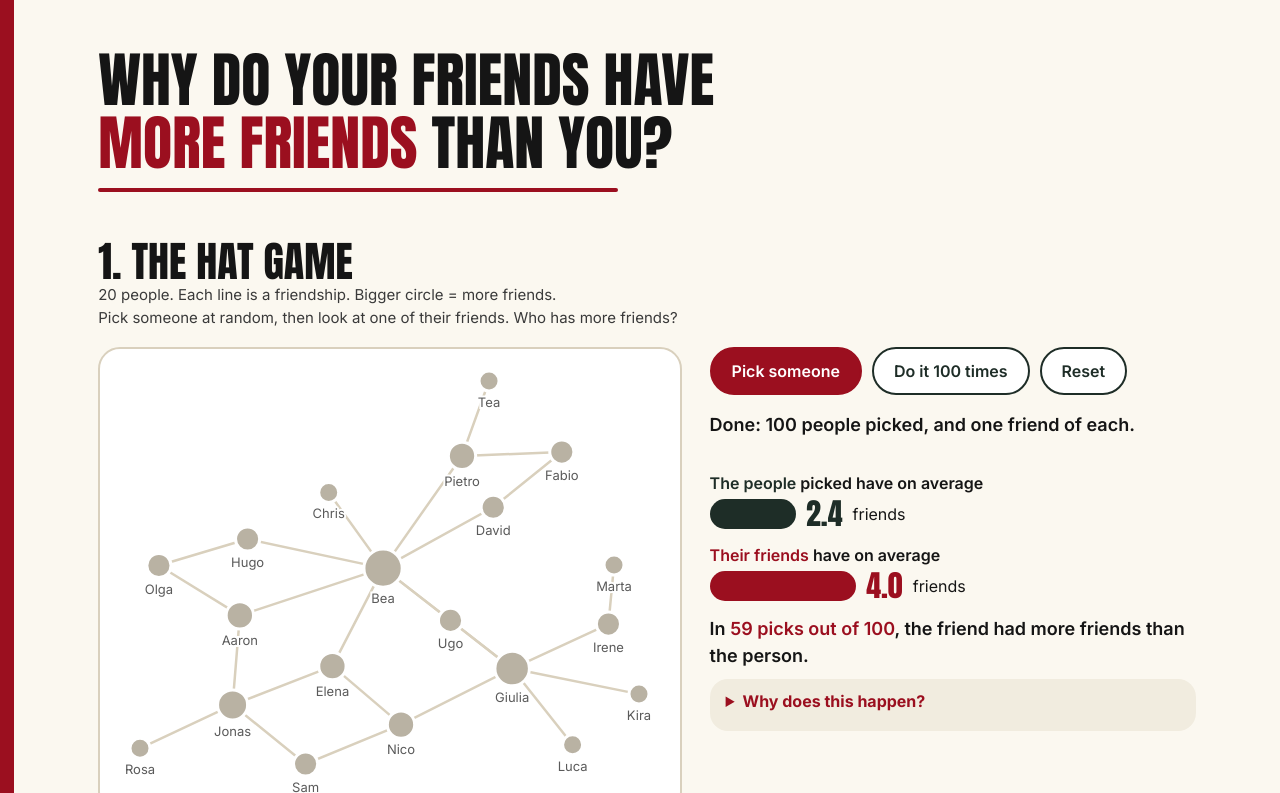
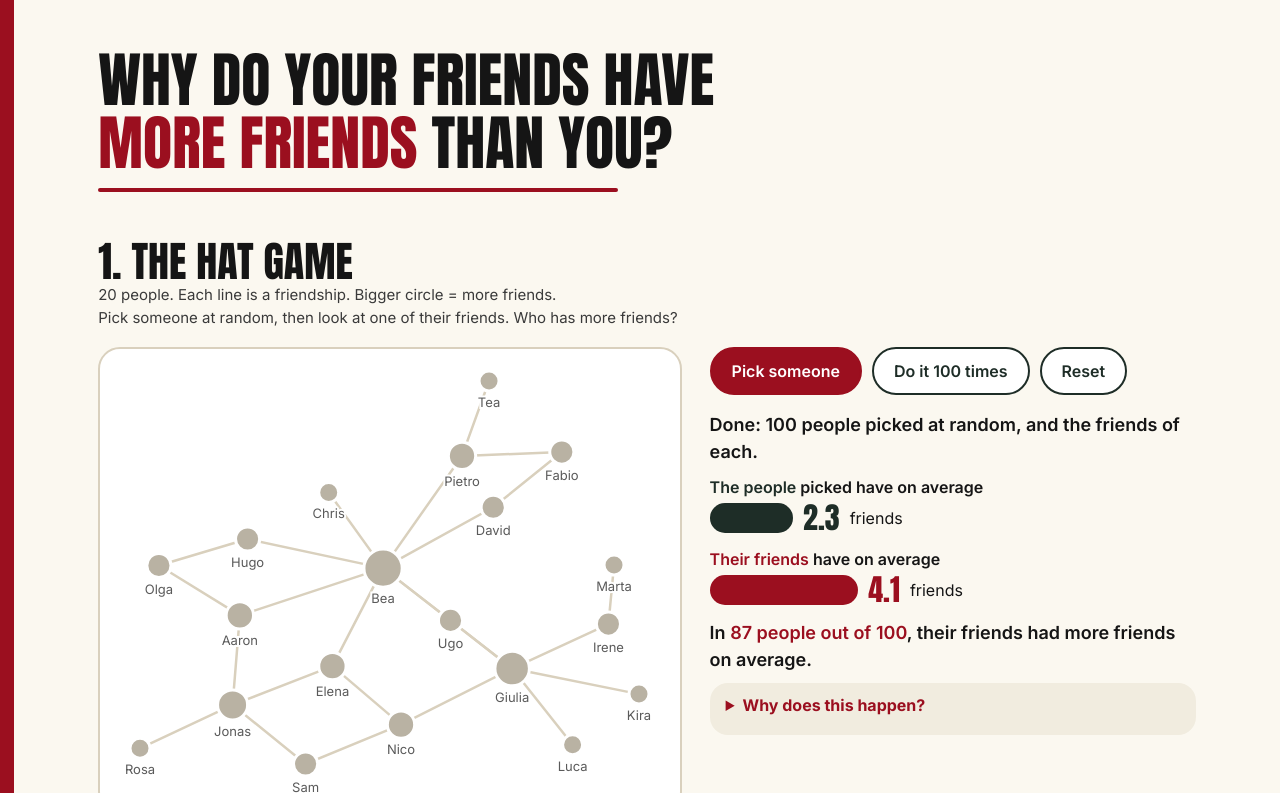
Before and after one commit to gaiamar2003-cmd/FriendshipParadox, a plain HTML site: page index.html in a window 1280 px wide. Both pictures are taken after a click on the button "Do it 100 times". Shown: the top 793 px of the page. Drawn offline with Linux system fonts and the light colour scheme.

Commit message:
Add files via upload

```diff
--- a/index.html
+++ b/index.html
@@ -140,15 +140,15 @@ const net=$("net");
 function drawNet(){
   const W=net.clientWidth,H=net.clientHeight,pad=40,X=a=>pad+a.x*(W-2*pad),Y=a=>pad*0.8+a.y*(H-2*pad);
   let s="";
-  const nP=selP>=0?adj[selP]:new Set(),nF=selF>=0?adj[selF]:new Set();
-  const eCol=(i,j)=>{if((i===selP&&j===selF)||(j===selP&&i===selF))return[RED,6];if(i===selF||j===selF)return[RED,4];if(i===selP||j===selP)return[GREEN,4];return[LINE,2.5];};
+  const nP=selP>=0?adj[selP]:new Set();
+  const eCol=(i,j)=>{if((i===selP&&j===selF)||(j===selP&&i===selF))return[RED,6];if(i===selP||j===selP)return[GREEN,4];return[LINE,2.5];};
   const ord=[...edges].sort((a,b)=>eCol(...a)[1]-eCol(...b)[1]);
   for(const [i,j] of ord){const [c,w]=eCol(i,j);
     s+=`<line x1="${X(nodes[i])}" y1="${Y(nodes[i])}" x2="${X(nodes[j])}" y2="${Y(nodes[j])}" stroke="${c}" stroke-width="${w}" stroke-linecap="round"/>`;}
   nodes.forEach((a,i)=>{const r=5+Math.sqrt(deg(i))*5,c=i===selP?GREEN:(i===selF?RED:"#b9b2a3"),big=i===selP||i===selF;
-    const inP=!big&&nP.has(i),inF=!big&&nF.has(i);
-    s+=`<circle cx="${X(a)}" cy="${Y(a)}" r="${big?r+5:r}" fill="${c}" stroke="${inP?GREEN:(inF?RED:"#fff")}" stroke-width="${inP||inF?4:3}"/>`;
-    if(inP&&inF)s+=`<circle cx="${X(a)}" cy="${Y(a)}" r="${r+5}" fill="none" stroke="${RED}" stroke-width="3"/>`;});
+    const inP=!big&&nP.has(i);
+    s+=`<circle cx="${X(a)}" cy="${Y(a)}" r="${big?r+5:r}" fill="${c}" stroke="${inP?GREEN:"#fff"}" stroke-width="${inP?4:3}"/>`;
+    if(inP||(big&&selP>=0))s+=`<text x="${X(a)}" y="${Y(a)+4.5}" text-anchor="middle" style="font:700 13px Inter,Arial,sans-serif;fill:${big?"#fff":RED};pointer-events:none">${deg(i)}</text>`;});
   nodes.forEach((a,i)=>{const r=5+Math.sqrt(deg(i))*5,big=i===selP||i===selF;
     s+=`<text x="${X(a)}" y="${Y(a)+r+(big?20:16)}" text-anchor="middle" style="font:${big?700:400} ${big?15:13}px Inter,Arial,sans-serif;fill:${i===selP?GREEN:(i===selF?RED:"#5a5a5a")};paint-order:stroke;stroke:#fff;stroke-width:4px">${names[i]}</text>`;});
   net.innerHTML=s;
@@ -156,7 +156,7 @@ function drawNet(){
 const roNet=new ResizeObserver(drawNet);roNet.observe(net);
 const avg=a=>a.length?a.reduce((x,y)=>x+y,0)/a.length:0;
 const maxDeg=Math.max(...adj.map(x=>x.size));
-function pickOne(who){const p=who>=0?who:Math.floor(Math.random()*N1),nb=[...adj[p]],f=nb[Math.floor(Math.random()*nb.length)];pk.p.push(deg(p));pk.f.push(deg(f));if(deg(f)>deg(p))pk.win++;return [p,f];}
+function pickOne(who){const p=who>=0?who:Math.floor(Math.random()*N1),f=fAvg(p);pk.p.push(deg(p));pk.f.push(f);if(f>deg(p))pk.win++;return p;}
 let one=null;
 const fAvg=i=>avg([...adj[i]].map(deg));
 function showHat(){
@@ -165,17 +165,17 @@ function showHat(){
   $("labF").innerHTML=one?`<span class="r">${names[selP]}'s friends</span> have on average`:`<span class="r">Their friends</span> have on average`;
   $("avgP").textContent=one?String(p):p.toFixed(1);$("unitP").textContent=one&&p===1?"friend":"friends";$("avgF").textContent=f.toFixed(1);
   $("barP").style.width=(p/maxDeg*60)+"%";$("barF").style.width=(f/maxDeg*60)+"%";
-  $("sum1").innerHTML=n>=5?`In <span class="r">${pk.win} picks out of ${n}</span>, the friend had more friends than the person.`:"";
+  $("sum1").innerHTML=n>=5?`In <span class="r">${pk.win} people out of ${n}</span>, their friends had more friends on average.`:"";
 }
-function pickShow(who){[selP,selF]=pickOne(who);one={p:deg(selP),f:fAvg(selP)};
-  const P=names[selP],F=names[selF];
-  $("say1").innerHTML=`<span class="g">${P}</span> has ${fr(deg(selP))}. ${P}'s friend <span class="r">${F}</span> has ${fr(deg(selF))}.`+(deg(selF)>deg(selP)?` The friend is more popular.`:deg(selF)<deg(selP)?` This time the person wins.`:` Same number.`);
+function pickShow(who){selP=pickOne(who);selF=-1;one={p:deg(selP),f:fAvg(selP)};
+  const P=names[selP],fa=one.f.toFixed(1);
+  $("say1").innerHTML=`<span class="g">${P}</span> has ${fr(deg(selP))}. <span class="r">${P}'s friends</span> have ${fa} friends on average.`+(one.f>one.p?` The friends are more popular.`:one.f<one.p?` This time the person wins.`:` Same number.`);
   drawNet();showHat();}
 $("pick1").onclick=()=>pickShow(-1);
 net.addEventListener("click",e=>{const b=net.getBoundingClientRect(),mx=e.clientX-b.left,my=e.clientY-b.top,W=net.clientWidth,H=net.clientHeight,pad=40;
   let best=-1,bd=1e9;nodes.forEach((a,i)=>{const d=Math.hypot(pad+a.x*(W-2*pad)-mx,pad*0.8+a.y*(H-2*pad)-my)-(5+Math.sqrt(deg(i))*5);if(d<bd){bd=d;best=i;}});
   if(best>=0&&bd<22)pickShow(best);});
-$("pick100").onclick=()=>{one=null;for(let k=0;k<100;k++)pickOne();selP=-1;selF=-1;$("say1").innerHTML="Done: 100 people picked, and one friend of each.";drawNet();showHat();};
+$("pick100").onclick=()=>{one=null;for(let k=0;k<100;k++)pickOne();selP=-1;selF=-1;$("say1").innerHTML="Done: 100 people picked at random, and the friends of each.";drawNet();showHat();};
 $("reset1").onclick=()=>{one=null;pk.p=[];pk.f=[];pk.win=0;selP=-1;selF=-1;$("say1").innerHTML="Press <b>Pick someone</b>, or tap a person on the graph.";drawNet();showHat();};
 showHat();
 
```
